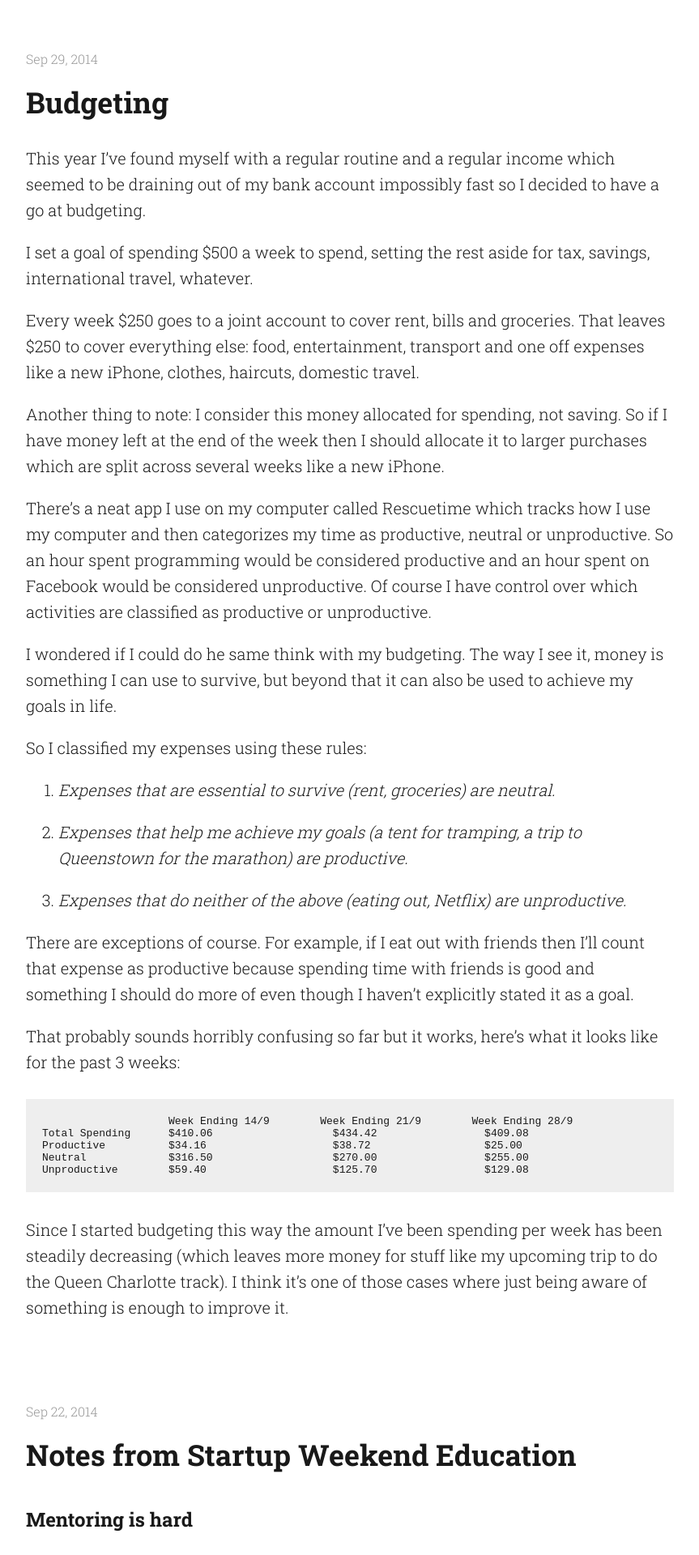
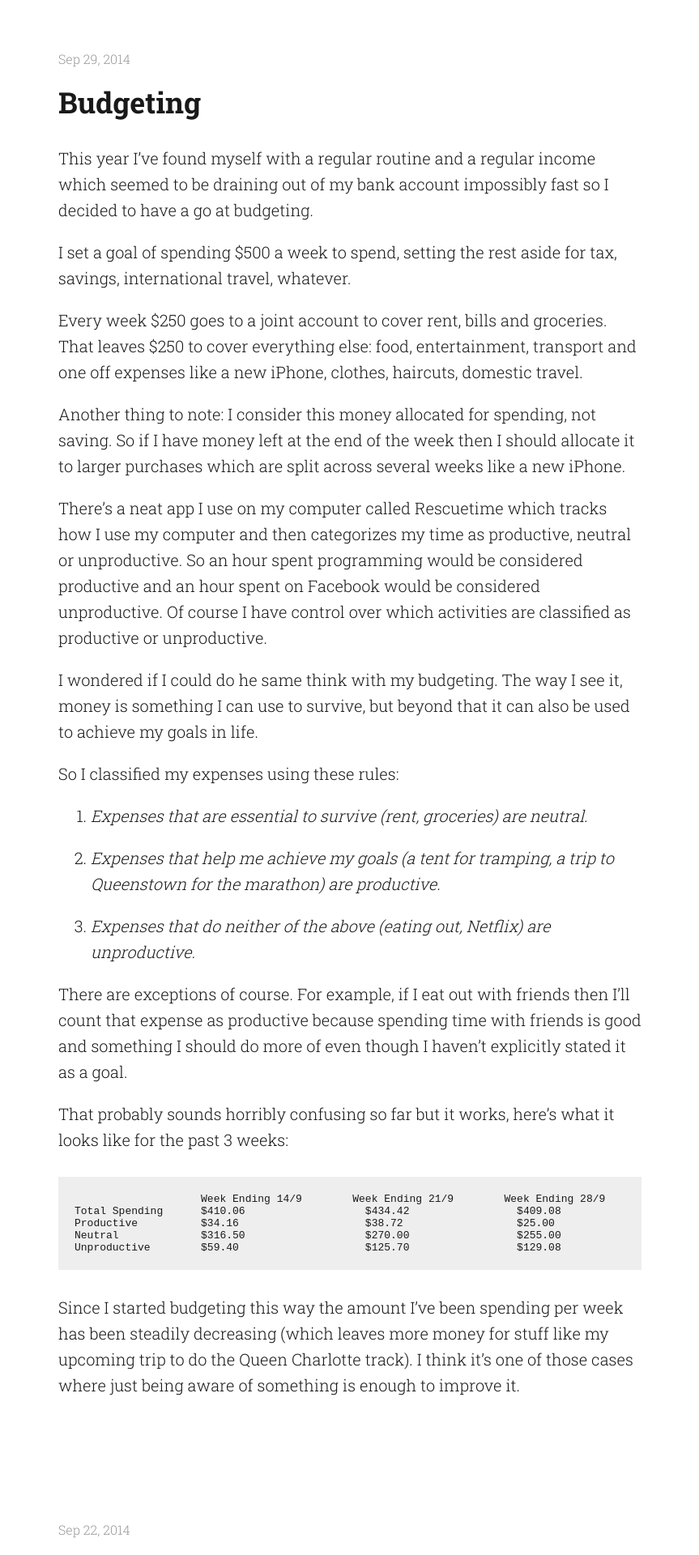
Before and after one commit to MichaelDowse/michaeldowse.github.io, a Jekyll site: the page built from index.html, in a window 1280 px wide. Shown: the top 1920 px of the page at 81% size, without its empty margins (208-1071 px from the left). Built offline with Jekyll 4.4.1, drawn with Linux system fonts in a browser that asks for light colours.

Commit message:
Style fixes

```diff
--- a/css/site.css
+++ b/css/site.css
@@ -1,7 +1,7 @@
 body {
   margin: 60px 80px 60px 80px;
   color: #191919;
-  font-family: 'Roboto Slab', sans-serif;
+  font-family: 'Roboto Slab', serif;
 }
 
 h1, h2, h3 {
@@ -29,7 +29,7 @@
 
 
 .post {
-  margin-bottom: 100px;
+  margin-bottom: 150px;
 }
 .post-meta {
   color: #999;
@@ -48,5 +48,5 @@
 
 .content {
   margin: 0 auto;
-  max-width: 800px;
+  max-width: 720px;
 }
```
Also changed, not shown: 2 other files.
